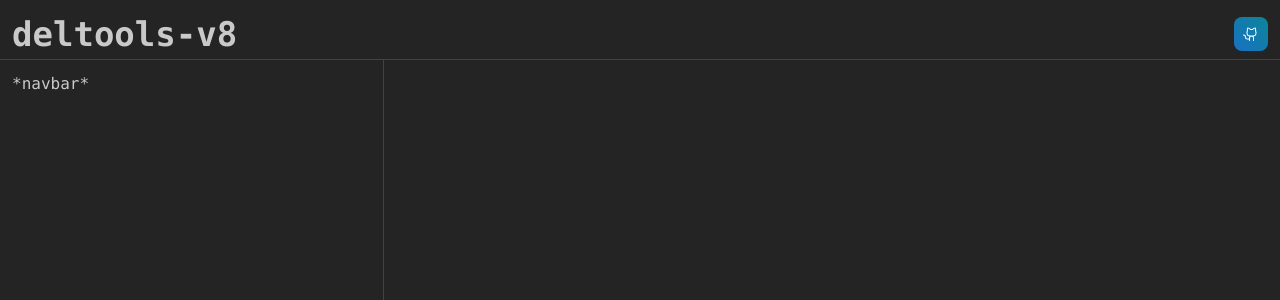
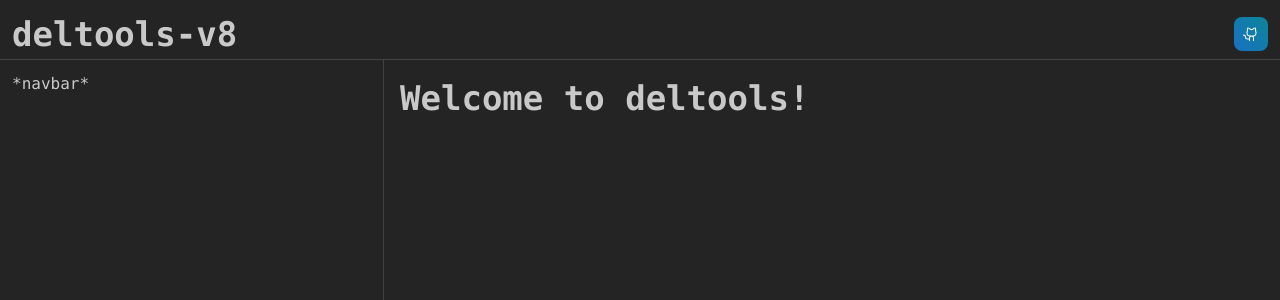
Before and after one commit to alpha-delta-511/deltools-v8, a React (Vite) app: page / in a window 1280 px wide. Shown: the top 300 px of the page. Built offline with nearby package versions, Linux system fonts and the light colour scheme.

Commit message:
feat: create index page

```diff
--- a/src/0-app/index.tsx
+++ b/src/0-app/index.tsx
@@ -43,6 +43,8 @@ const theme = createTheme({
 });
 
 const pages: Record<string, React.ComponentType> = {
+  welcome: lazy(() => import("../1-pages/welcome")),
+
   test: lazy(() => import("../1-pages/test")),
 };
 
@@ -97,6 +99,8 @@ function App() {
                       element={<Component />}
                     />
                   ))}
+
+                  <Route path="/" element={<pages.welcome />}></Route>
                 </Routes>
               </Suspense>
             </BrowserRouter>
--- /dev/null
+++ b/src/1-pages/welcome/index.tsx
@@ -0,0 +1,5 @@
+import { Title } from "@mantine/core";
+
+export default function Welcome() {
+  return <Title>Welcome to deltools!</Title>;
+}
```
